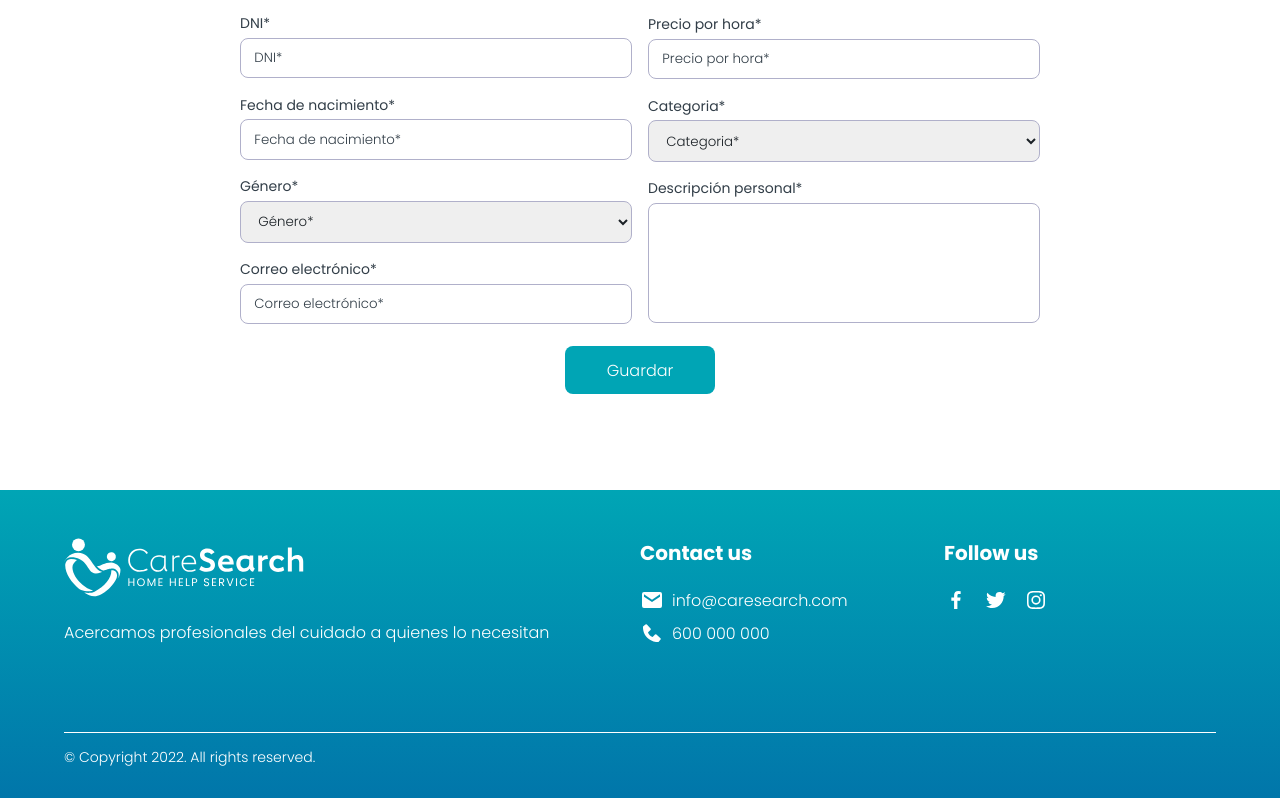
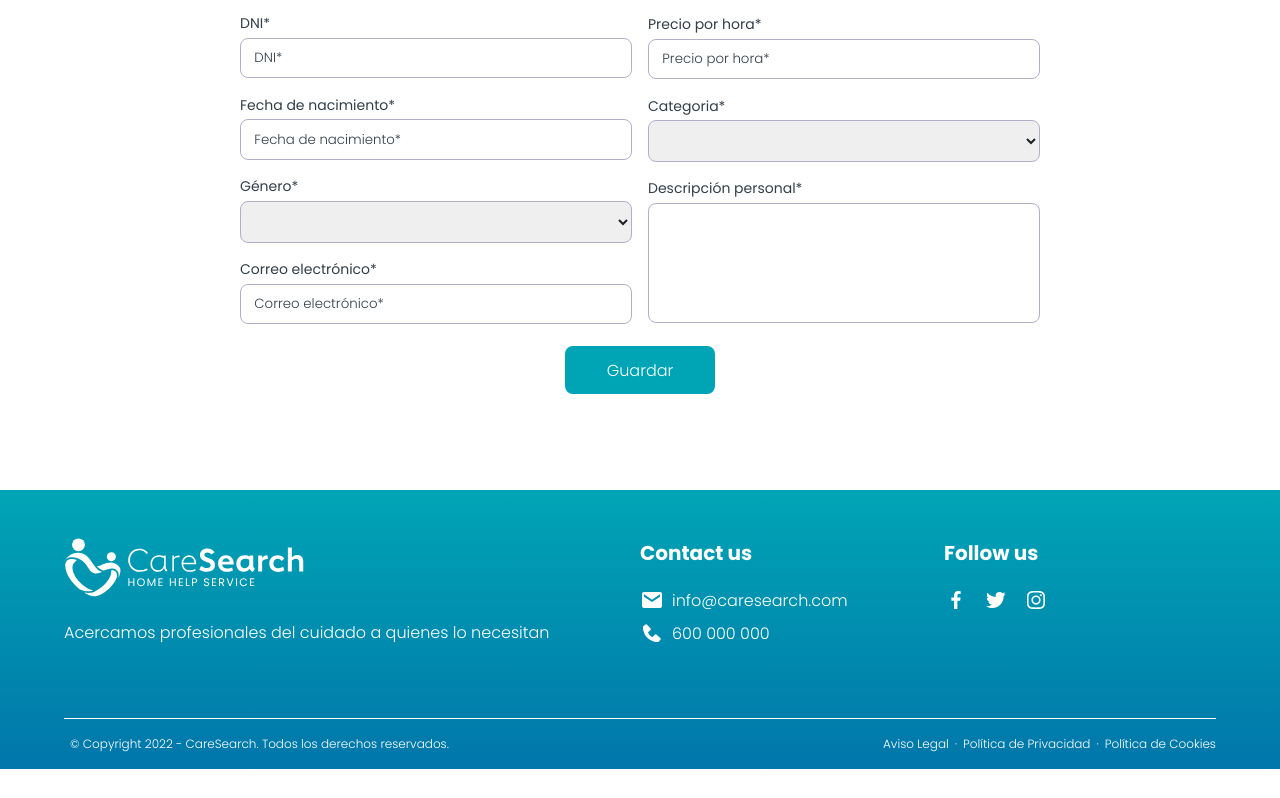
Before and after one commit to koalasDevTeam/FullStackProject, an Angular app in the folder care_search/: page /perfile in a window 1280 px wide. Shown: the part 574-1372 px from the top of the page. After the commit the page ends 1343 px from the top, so only its background shows below. Built offline with nearby package versions, Linux system fonts and the light colour scheme.

Commit message:
sixth commit

```diff
--- a/care_search/src/app/components/perfile/perfile.component.html
+++ b/care_search/src/app/components/perfile/perfile.component.html
@@ -1,7 +1,7 @@
 <section class="wrapper">
     <form class="editar-perfil">
         <div class="cambiar-imagen-perfil text-center">
-            <input type="file" name="imagen_perfil" id="imagen_perfil">
+            <input type="file" [(ngModel)]="photoUser" name="imagen_perfil">
             <i class="bx bxs-camera"></i>
             <img src="./assets/img/illustrations/no_found_illustration_mb.svg">
         </div>
@@ -9,27 +9,27 @@
             <div class="flex-2">
                 <div>
                     <label for="nombre">Nombre*</label>
-                    <input type="text" id="nombre" name="nombre" placeholder="Nombre*" class="flex-2" required>
+                    <input type="text" [(ngModel)]="namelUser" name="nombre" placeholder="Nombre*" required>
                 </div>
                 <div>
                     <label for="primer_apellido">Primer apellido*</label>
-                    <input type="text" id="primer_apellido" name="primer_apellido" placeholder="Primer apellido*" class="flex-2" required>
+                    <input type="text" [(ngModel)]="firstSurnameUser" name="primer_apellido" placeholder="Primer apellido*" required>
                 </div>
                 <div>
                     <label for="segundo_apellido">Segundo apellido*</label>
-                    <input type="text" id="segundo_apellido" name="segundo_apellido" placeholder="Segundo apellido*" class="flex-2" required>
+                    <input type="text" [(ngModel)]="secondSurnameUser" name="segundo_apellido" placeholder="Segundo apellido*" required>
                 </div>
                 <div>
                     <label for="dni">DNI*</label>
-                    <input type="text" id="dni" name="dni" placeholder="DNI*" class="flex-2" required>
+                    <input type="text" [(ngModel)]="dniUser" name="dni" placeholder="DNI*" required>
                 </div>
                 <div>
                     <label for="fecha_nacimiento">Fecha de nacimiento*</label>
-                    <input type="text" id="fecha_nacimiento" name="fecha_nacimiento" placeholder="Fecha de nacimiento*" class="flex-2" required>
+                    <input type="text" [(ngModel)]="dateUser" name="fecha_nacimiento" placeholder="Fecha de nacimiento*" required>
                 </div>
                 <div>
                     <label for="genero">Género*</label>
-                    <select name="genero" id="genero" class="flex-2" required>
+                    <select [(ngModel)]="genreUser" name="genero" required>
                         <option disabled selected>Género*</option>
                         <option value="hombre">Hombre</option>
                         <option value="mujer">Mujer</option>
@@ -37,44 +37,44 @@
                 </div>
                 <div>
                     <label for="correo_electronico">Correo electrónico*</label>
-                    <input type="email" id="correo_electronico" name="correo_electronico" placeholder="Correo electrónico*" class="flex-2" required>
+                    <input type="email" [(ngModel)]="emailUser" name="correo_electronico" placeholder="Correo electrónico*" required>
                 </div>
             </div>
             <div class="flex-2">
                 <div>
                     <label for="telefono">Teléfono*</label>
-                    <input type="text" id="telefono" name="telefono" placeholder="Teléfono*" required>
+                    <input type="text" [(ngModel)]="phoneUser" name="telefono" placeholder="Teléfono*" required>
                 </div>
                 <div>
                     <label for="direccion">Direccion*</label>
-                    <input type="text" id="direccion" name="direccion" placeholder="Dirección*" required>
+                    <input type="text" [(ngModel)]="addressUser" name="direccion" placeholder="Dirección*" required>
                 </div>
                 <div>
                     <label for="ciudad">Ciudad*</label>
-                    <select name="ciudad" id="ciudad" required>
+                    <select [(ngModel)]="emailUser" name="ciudad" required>
                         <option disabled selected>Ciudad*</option>
                         <option *ngFor="let location of optionsLocationArr">{{location.city}}</option>
                     </select>
                 </div>
                 <div>
                     <label for="precio_hora">Precio por hora*</label>
-                    <input type="number" id="precio_hora" name="precio_hora" placeholder="Precio por hora*" required>
+                    <input type="number" [(ngModel)]="priceUser" name="precio_hora" placeholder="Precio por hora*" required>
                 </div>
                 <div>
                     <label for="categoria">Categoria*</label>
-                    <select name="categoria" id="categoria" required>
+                    <select [(ngModel)]="categoryUser" name="categoria" required>
                         <option disabled selected>Categoria*</option>
                         <option *ngFor="let work of optionsWorkArr">{{work.name}}</option>
                     </select>
                 </div>
                 <div>
                     <label for="descripcion_personal">Descripción personal*</label>
-                    <textarea id="descripcion_personal" name="descripcion_personal" maxlength="140" required=""></textarea>
+                    <textarea [(ngModel)]="descriptionUser" name="descripcion_personal" maxlength="140" required=""></textarea>
                 </div>
             </div>
         </div>
         <div class="text-center">
-            <input type="submit" class="button color-blue-one" id="boton_registrarse" name="boton_registrarse" value="Guardar">
+            <input type="submit" class="button color-blue-one" name="boton_registrarse" (click)="save()" value="Guardar">
         </div>
     </form>
 </section>
--- a/care_search/src/app/components/perfile/perfile.component.ts
+++ b/care_search/src/app/components/perfile/perfile.component.ts
@@ -6,6 +6,23 @@ import { Component, OnInit } from '@angular/core';
   styleUrls: ['./perfile.component.css']
 })
 export class PerfileComponent implements OnInit {
+
+  public user: any = [];
+  public photoUser: string = "";
+  public namelUser: string = "";
+  public firstSurnameUser: string = "";
+  public secondSurnameUser: string = "";
+  public dniUser: string = "";
+  public dateUser: string = "";
+  public genreUser: string = "";
+  public phoneUser: string = "";
+  public emailUser: string = "";
+  public addressUser: string = "";
+  public cityUser: string = "";
+  public priceUser: string = "";
+  public categoryUser: string = "";
+  public descriptionUser: string = "";
+  public emptyForm: string = "";
 
   optionsWorkArr = [
     {name:"Cuidador interna a domicilio", value:1},
@@ -27,4 +44,26 @@ export class PerfileComponent implements OnInit {
   ngOnInit(): void {
   }
 
+  save() {
+
+      this.user.push({
+        photo: this.photoUser,
+        name: this.namelUser,
+        first_surname: this.firstSurnameUser,
+        second_surname: this.secondSurnameUser,
+        dni: this.dniUser,
+        date: this.dateUser,
+        genre: this.genreUser,
+        phone: this.phoneUser,
+        email: this.emailUser,
+        address: this.addressUser,
+        city: this.cityUser,
+        price: this.priceUser,
+        category: this.categoryUser,
+        description: this.descriptionUser
+      });
+
+    console.log(this.user);
+  }
+
 }
--- a/care_search/src/app/components/shared/footer/footer.component.css
+++ b/care_search/src/app/components/shared/footer/footer.component.css
@@ -1,6 +1,8 @@
 .footer,
 .socials-menu,
-.contact-menu a {
+.contact-menu a,
+.copyright,
+.text-legal {
   display: flex;
 }
 
@@ -32,10 +34,22 @@
   padding-right: 2em;
 }
 
-.copyright p {
-  font-size: 14px;
+.copyright {
   padding-top: 1em;
   border-top: 1px solid #fff;
+  justify-content: space-between;
+}
+
+.copyright p {
+  margin: 0 0.5em;
+}
+
+.copyright p, .copyright a {
+  font-size: 12px;
+}
+
+.text-legal {
+  align-items: center;
 }
 
 footer {
--- a/care_search/src/app/components/shared/footer/footer.component.html
+++ b/care_search/src/app/components/shared/footer/footer.component.html
@@ -41,7 +41,12 @@
               </div>
       </div>
       <div class="copyright">
-          <p>© Copyright 2022. All rights reserved.</p>
+          <p>© Copyright 2022 - CareSearch. Todos los derechos reservados.</p>
+          <div class="text-legal">
+            <a href="#" target="_blank">Aviso Legal</a><p>·</p>
+            <a href="#" target="_blank">Política de Privacidad</a><p>·</p>
+            <a href="#" target="_blank">Política de Cookies</a>
+          </div>
       </div>
       </footer>
       <!--footer-->
```
